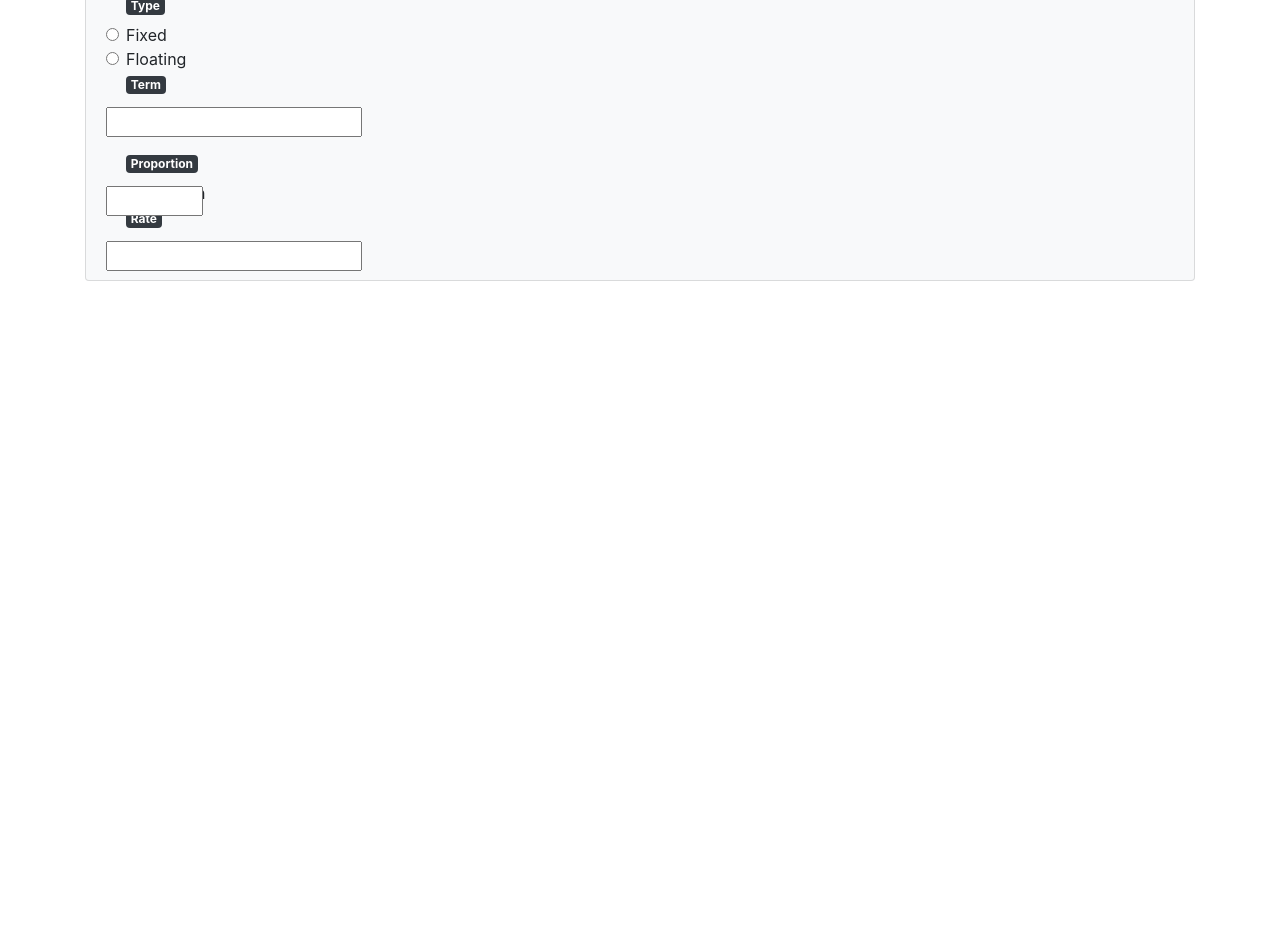
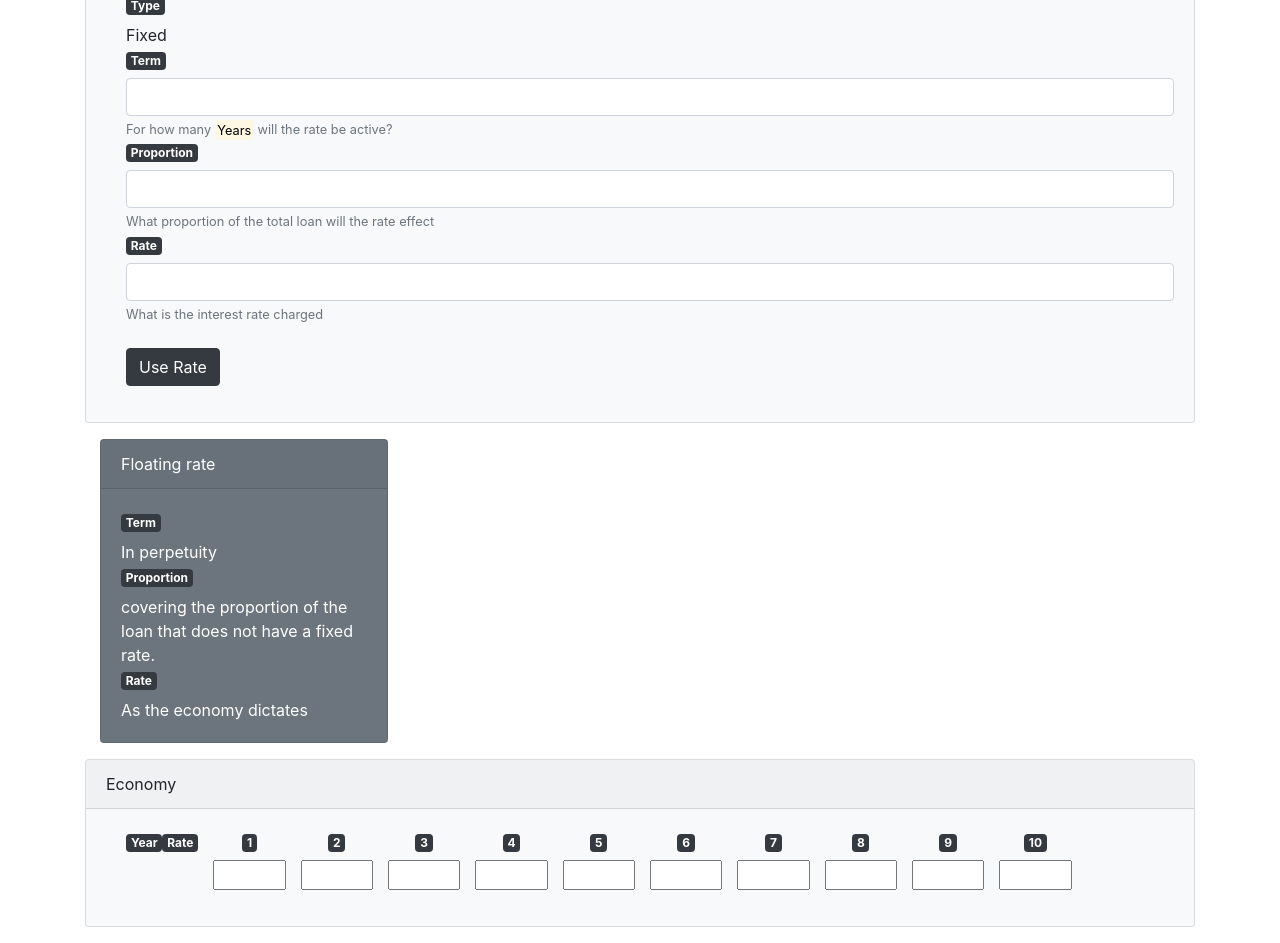
Before and after one commit to Mattias-Lundh/senario-analysis, a React (Create React App) app in the folder senario-analysis/senario-analysis.web/ClientApp/: page /senario-analysis in a window 1280 px wide. Shown: the part 260-1203 px from the top of the page. Before the commit the page ends 800 px from the top, so only its background shows below. Built offline with nearby package versions, Linux system fonts and the light colour scheme.

Commit message:
more work on calculator

```diff
--- a/senario-analysis/senario-analysis.web/ClientApp/src/components/senario-analysis/Economy.js
+++ b/senario-analysis/senario-analysis.web/ClientApp/src/components/senario-analysis/Economy.js
@@ -1,4 +1,5 @@
 import React, { Component } from 'react';
+import { EconomyYearInput } from './EconomyYearInput';
 
 export class Economy extends Component {
     static displayName = Economy.name;
@@ -6,6 +7,14 @@ export class Economy extends Component {
     render() {
         return (
             <React.Fragment>
+                <div className="card bg-light mb-3">
+                    <div className="card-header">Economy</div>
+                    <div className="card-body">
+                        <div className="form-check form-group">
+                            <EconomyYearInput />
+                        </div>
+                    </div>
+                </div>
             </React.Fragment>
         );
     }
--- /dev/null
+++ b/senario-analysis/senario-analysis.web/ClientApp/src/components/senario-analysis/EconomyYear.js
@@ -0,0 +1,24 @@
+import React, { Component } from 'react';
+
+export class EconomyYear extends Component {
+    static displayName = EconomyYear.name;
+
+    constructor(props) {
+        super(props);
+        this.state = {
+            value: props.value,
+            rate: props.rate
+        };
+    }
+
+    render() {
+        return (
+            <React.Fragment>
+                <div className="text-center">
+                    <label className="badge badge-dark">{this.state.value}</label>
+                    <input className="w-100" type="number" min="0.01" step="0.01" onChange={(e) => this.props.onRateChange(e, this.state)} />
+                </div>
+            </React.Fragment>
+        );
+    }
+}
--- /dev/null
+++ b/senario-analysis/senario-analysis.web/ClientApp/src/components/senario-analysis/EconomyYearInput.js
@@ -0,0 +1,68 @@
+import React, { Component } from 'react';
+import { EconomyYear } from './EconomyYear';
+
+export class EconomyYearInput extends Component {
+    static displayName = EconomyYearInput.name;
+
+    constructor(props) {
+        super(props);
+        this.state = {
+            page: 1,
+            years: [{ value: 1, rate: 0.00 },
+            { value: 2, rate: 0.00 },
+            { value: 3, rate: 0.00 },
+            { value: 4, rate: 0.00 },
+            { value: 5, rate: 0.00 },
+            { value: 6, rate: 0.00 },
+            { value: 7, rate: 0.00 },
+            { value: 8, rate: 0.00 },
+            { value: 9, rate: 0.00 },
+            { value: 10, rate: 0.00 }]
+        };
+    }
+
+    handleRateChange = (e, state) => {
+
+        const years = this.state.years.map(obj => this.state.years.find(o => o.value === state.value) || obj)
+
+        console.log(years)
+        console.log(years[years.indexOf({ value: state.value, rate: 0.00 })])
+        years[years.indexOf({ value: e.target.value })]
+
+        this.setState()
+
+        console.log(state)
+        console.log(e.target)
+    }
+
+    renderYears = (startYear) => {
+
+        var years = [];
+        for (let i = 0; i < 10; i++) {
+            years.push(<div className="col-1 pl-0" key={startYear + i}>
+                <EconomyYear value={startYear + i} onRateChange={(e, state) => this.handleRateChange(e, state)} />
+            </div>)
+        }
+
+        return years;
+    }
+
+    render() {
+        return (
+            <React.Fragment>
+                <div className="container">
+                    <div className="row">
+                        <div className="col-1 pl-0">
+                            <div className="text-center">
+                                <label className="badge badge-dark">Year</label>
+                                <label className="badge badge-dark">Rate</label>
+                            </div>
+                        </div>
+                        {this.renderYears(this.state.page * 10 - 9)}
+                    </div>
+                </div>
+
+            </React.Fragment>
+        );
+    }
+}
--- a/senario-analysis/senario-analysis.web/ClientApp/src/components/senario-analysis/LoanAmount.js
+++ b/senario-analysis/senario-analysis.web/ClientApp/src/components/senario-analysis/LoanAmount.js
@@ -7,10 +7,10 @@ export class LoanAmount extends Component {
         return (
             <React.Fragment>
                 <form>
-                    <div class="form-group">
-                        <label for="loan-amount">Loan Amount</label>
+                    <div className="form-group">
+                        <label htmlFor="loan-amount">Loan Amount</label>
                         <input className="form-control" id="loan-amount" type="text" aria-describedby="loan-amount-help" />
-                        <small id="loan-amount-help" class="form-text text-muted">The amount of money you would like to borrow.</small>
+                        <small id="loan-amount-help" className="form-text text-muted">The amount of money you would like to borrow.</small>
                     </div>
                 </form>
             </React.Fragment>
--- a/senario-analysis/senario-analysis.web/ClientApp/src/components/senario-analysis/LoanRates.js
+++ b/senario-analysis/senario-analysis.web/ClientApp/src/components/senario-analysis/LoanRates.js
@@ -5,44 +5,131 @@ export class LoanRates extends Component {
 
     constructor(props) {
         super(props);
-        this.state = { rates: [] };
+        this.state = {
+            rate: {created: false, term: '0', proportion: '0.00', rate: '0.00'},
+            smallCardStyle: { 'maxWidth': '18rem' },
+            floatingProportion: '100%'
+        };
+    }
+
+    renderFloatingProportion = () => {
+        if (this.state.rate.created) {
+            return this.state.floatingProportion + ' for ' + this.state.rate.term + ' years'
+        }
+        return ''
+    }
+
+    rateInputProvided = () => {
+        return this.state.rate.term !== '0' &&
+            this.state.rate.proportion !== '0.00' &&
+            this.state.rate.rate !== '0.00'
+    }
+
+    calculateFloatingProportion = () => {
+        return (1 - Number(this.state.rate.proportion)) * 100 + '%'
+    }
+
+    handleAddRate = (e) => {
+        e.preventDefault();
+
+        if (this.rateInputProvided()) {
+            const rate = { ...this.state.rate, created: true }
+            this.setState({ rate, floatingProportion: this.calculateFloatingProportion()})
+        }
+    }
+
+    handleTermChange = (event) => {
+
+        const rate = { ...this.state.rate, term: event.target.value }
+        this.setState({ rate });
+    }
+
+    handleProportionChange = (event) => {
+        const rate = { ...this.state.rate, proportion: event.target.value }
+        this.setState({ rate });
+    }
+
+    handleRateChange = (event) => {
+        const rate = { ...this.state.rate, rate: event.target.value }
+        this.setState({ rate });
+    }
+
+    renderFixedRate = () => {
+        if (this.state.rate.created) {
+            return <div className="card text-white bg-secondary mb-3" style={this.state.smallCardStyle}>
+                            <div className="card-header">Fixed rate </div>
+                            <div className="card-body">
+                                <label className="badge badge-dark">Term</label><br />
+                                <div>{this.state.rate.term} years</div>
+
+                                <label className="badge badge-dark">Proportion</label><br />
+                                <div>{Number(this.state.rate.proportion) * 100} %</div>
+
+                                <label className="badge badge-dark">Rate</label><br />
+                                <div>{Number(this.state.rate.rate) * 100} %</div>
+                            </div>
+                        </div>
+        }
+
+        return <span></span>
+
+
     }
 
     render() {
         return (
             <React.Fragment>
                 <form>
-                    <div class="card bg-light mb-3">
-                        <div class="card-header">Rates</div>
-                        <div class="card-body">
-                            <div class="form-check">
-                                <label className="badge badge-dark">Type</label><br />
-                                    <input id="fixed" className="form-check-input" name="rate-builder-type" type="radio" value="fixed" />
-                                    <label for="fixed" className="form-check-label">Fixed</label><br />
-
-                                    <input id="floating" className="form-check-input" name="rate-builder-type" type="radio" value="floating" />
-                                    <label for="floating" className="form-check-label">Floating</label><br />
+                    <div className="card bg-light mb-3">
+                        <div className="card-header">Rates</div>
+                        <div className="card-body">
+                            <div className="form-check form-group">
+                                <label className="badge badge-dark">Type</label> <br />
+                                <div>Fixed</div>
 
                                 <label className="badge badge-dark">Term</label><br />
-                                <input id="years" className="form-check-input" type="number" />
-                                <label for="years" className="form-check-label">Years</label><br /><br />
+                                <input id="years" className="form-control" type="number" min="1" aria-describedby="term-help" onChange={(e) => this.handleTermChange(e)} />
+                                <small id="term-help" className="form-text text-muted">For how many <mark>Years</mark> will the rate be active?</small>
 
                                 <label className="badge badge-dark">Proportion</label><br />
-                                <input id="proportion" className="form-check-input" type="number" min="1" max="100" />
-                                <label for="proportion" className="form-check-label">Proportion</label><br />
+                                <input id="proportion" className="form-control" type="number" min="0.01" step="0.01" onChange={(e) => this.handleProportionChange(e)}/>
+                                <small id="term-help" className="form-text text-muted">What proportion of the total loan will the rate effect</small>
 
                                 <label className="badge badge-dark">Rate</label><br />
-                                <input id="rate" className="form-check-input" type="number" min="0" step="0.01" />
-                                <label for="rate" className="form-check-label">Rate</label><br />
+                                <input id="rate" className="form-control" type="number" min="0.01" step="0.01" onChange={(e) => this.handleRateChange(e)}/>
+                                <small id="term-help" className="form-text text-muted">What is the interest rate charged</small><br />
 
+                                <button className="btn btn-dark" onClick={this.handleAddRate}>Use Rate</button>
                             </div>
                         </div>
                     </div>
                 </form>
+
+                <div className="container">
+                    <div className="row">
+                        <div className="col-sm-6">
+                            <div className="card text-white bg-secondary mb-3" style={this.state.smallCardStyle}>
+                                <div className="card-header">Floating rate </div>
+                                <div className="card-body">
+                                    <label className="badge badge-dark">Term</label><br />
+                                    <div>In perpetuity</div>
+
+                                    <label className="badge badge-dark">Proportion</label><br />
+                                    <div>covering the proportion of the loan that does not have a fixed rate. { this.renderFloatingProportion() }</div>
+
+                                    <label className="badge badge-dark">Rate</label><br />
+                                    <div>As the economy dictates</div>
+                                </div>
+                            </div>
+                        </div>
+                        <div className="col-sm-6">
+                            { this.renderFixedRate() }
+                        </div>
+                    </div>
+                </div>
+
+
             </React.Fragment>
         );
     }
 }
-
-// aria-describedby="rate-builder-type-help"
-// <small id="rate-builder-type-help" class="form-text text-muted">The type of rate. <mark>fixed</mark> or <mark>floating</mark></small> -- DELETE US
```
